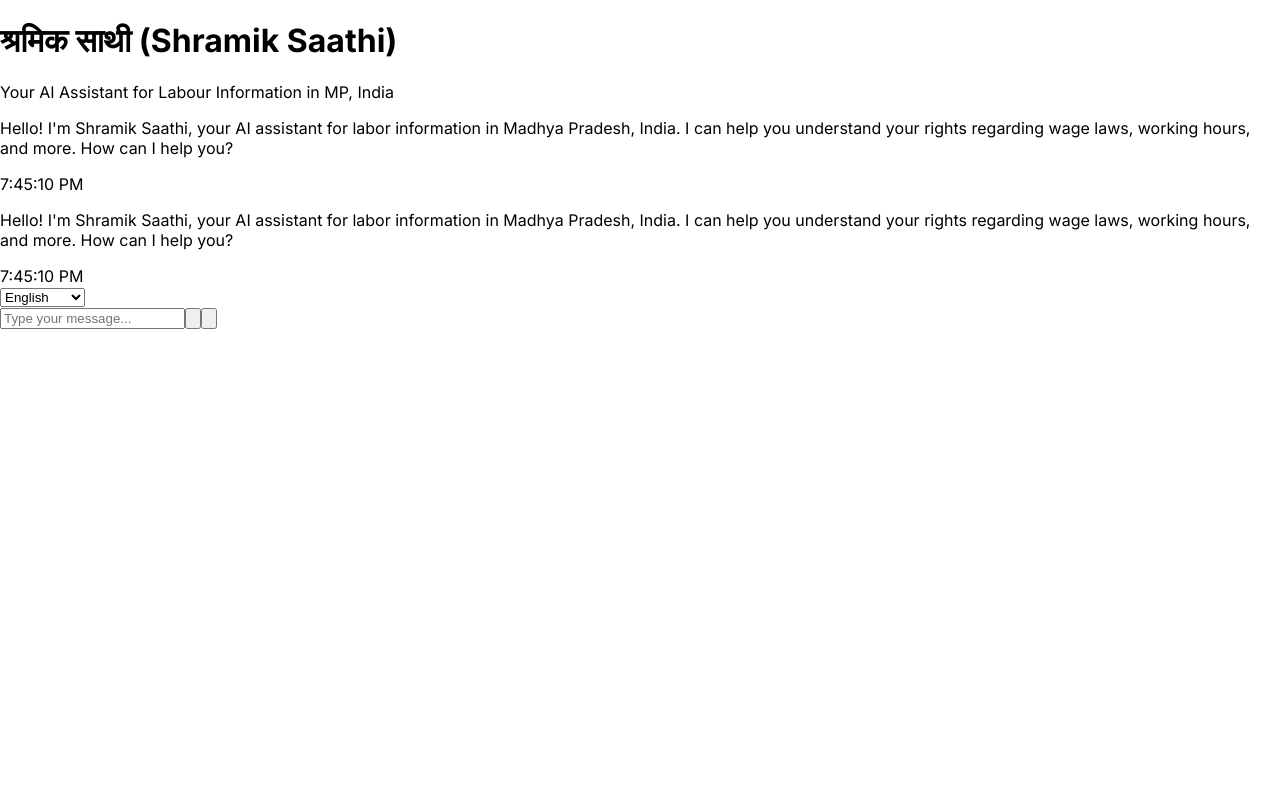
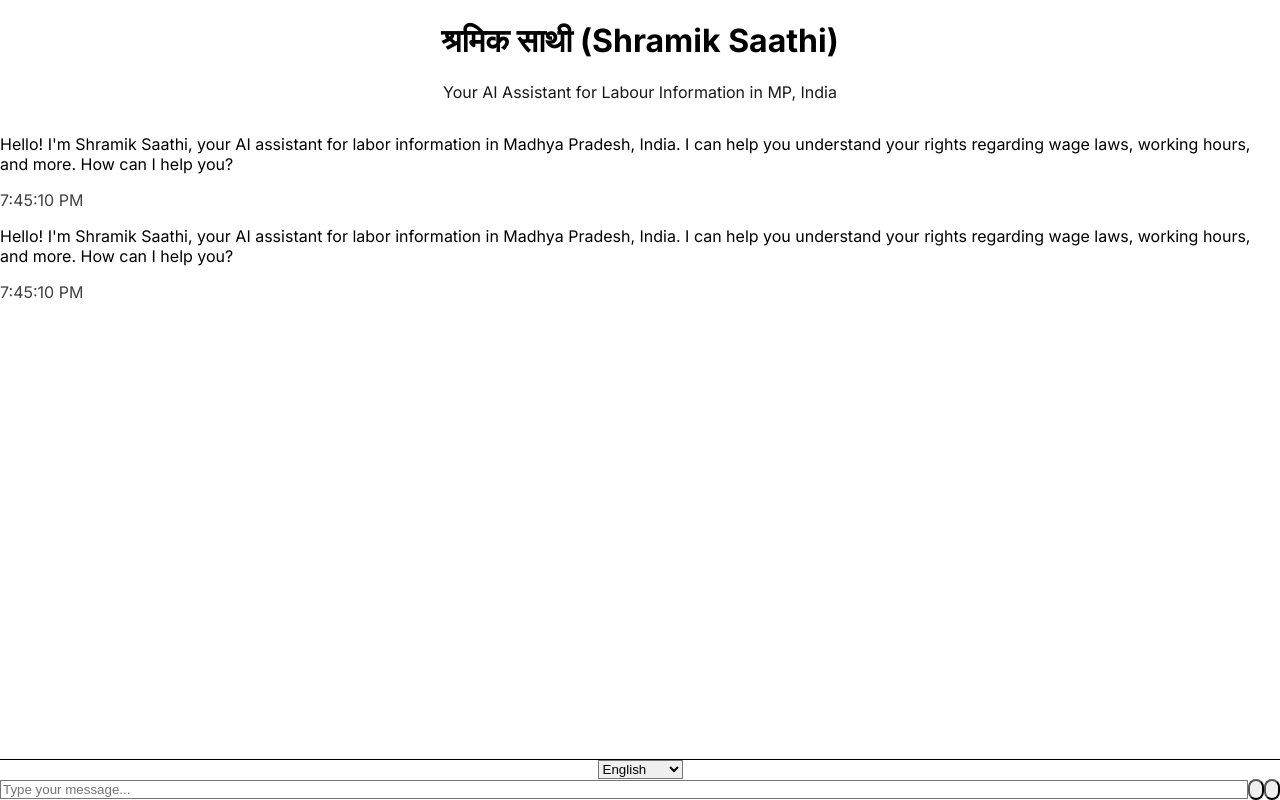
Before and after one commit to Eliixxxiir/Chatbot-Kamgar_Sahayak, a React (Create React App) app in the folder frontend/: page / in a window 1280 px wide. Built offline with nearby package versions, Linux system fonts and the light colour scheme.

Commit message:
carco installation

```diff
--- /dev/null
+++ b/frontend/craco.config.js
@@ -0,0 +1,11 @@
+// craco.config.js
+module.exports = {
+  style: {
+    postcss: {
+      plugins: [
+        require('tailwindcss'),
+        require('autoprefixer'),
+      ],
+    },
+  },
+};
--- a/frontend/postcss.config.js
+++ /dev/null
@@ -1,6 +0,0 @@
-module.exports = {
-  plugins: {
-    tailwindcss: {},
-    autoprefixer: {},
-  },
-}
--- a/frontend/src/index.css
+++ b/frontend/src/index.css
@@ -1,3 +1,7 @@
+@tailwind base;
+@tailwind components;
+@tailwind utilities;
+
 body {
   margin: 0;
   font-family: -apple-system, BlinkMacSystemFont, 'Segoe UI', 'Roboto', 'Oxygen',
--- a/frontend/tailwind.config.js
+++ b/frontend/tailwind.config.js
@@ -1,6 +1,8 @@
 /** @type {import('tailwindcss').Config} */
 module.exports = {
-  content: [],
+  content: [
+    "./src/**/*.{js,jsx,ts,tsx}",
+  ],
   theme: {
     extend: {},
   },
```
Also changed, not shown: frontend/package.json (+10 -4 lines), 1 other file (tests, documents, lock files or other folders).
